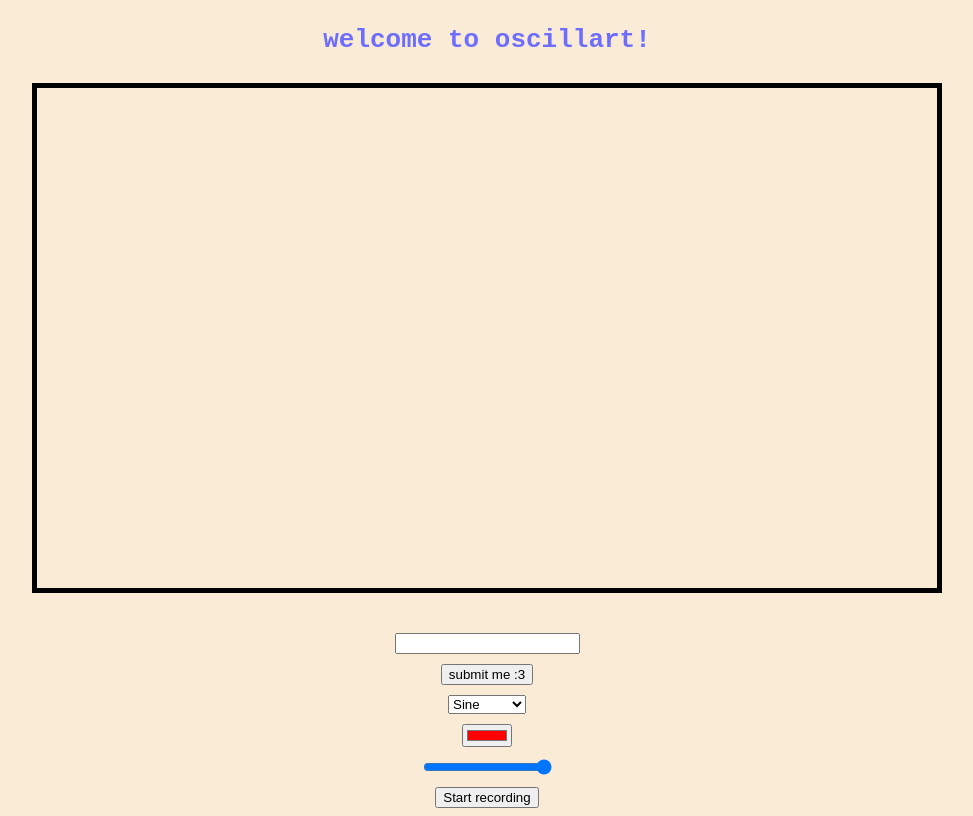
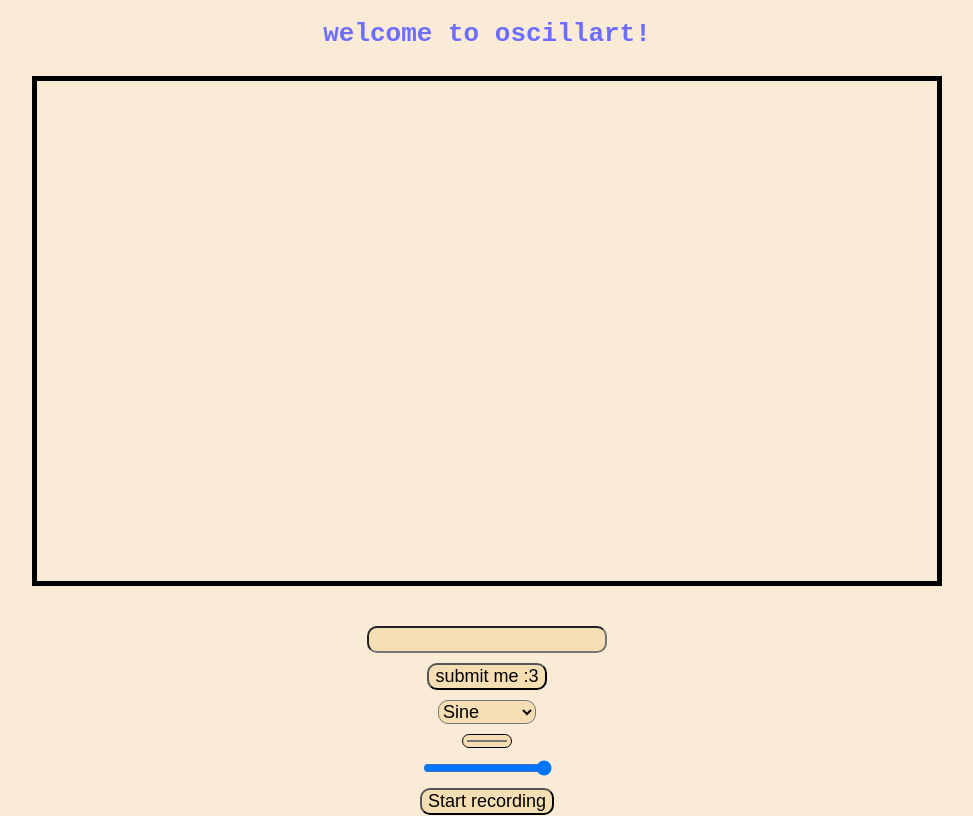
Before and after one commit to whatbeato/oscillart, a plain HTML site: page index.html in a window 1280 px wide. Shown: the whole page, without its empty margins (153-1126 px from the left). Drawn offline with Linux system fonts and the light colour scheme.

Commit message:
just a tiny bit more styling

```diff
--- a/style.css
+++ b/style.css
@@ -16,3 +16,9 @@ body {
     color: rgb(109, 109, 255);
     font-family: monospace
 }
+
+input, button, select {
+    border-radius: 10px;
+    background-color: wheat;
+    font-size: large;
+}
```
Also changed, not shown: 1 other file.
